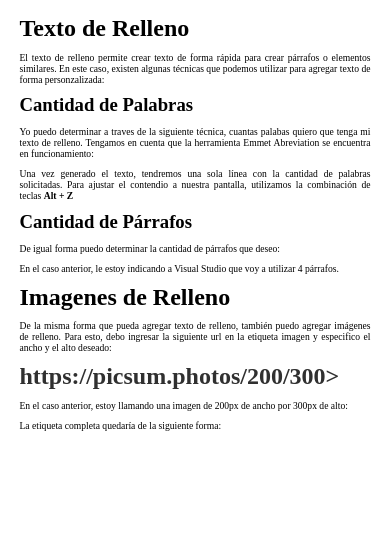
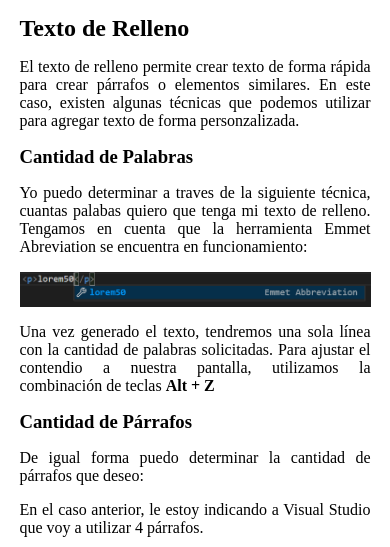
Before and after one commit to JDavid80/mi-aprendizaje, a plain HTML site: page 04-lorem-texto-relleno.html in a window 390 px wide. Shown: the part 297-844 px from the top of the page. Drawn offline with Linux system fonts and the light colour scheme.

Commit message:
Modificando ancho imagenes en media query

```diff
--- a/04-lorem-texto-relleno.html
+++ b/04-lorem-texto-relleno.html
@@ -16,10 +16,10 @@
         </ul>
         <h1>Lorem IPSUM - Texto e Imagenes de Relleno</h1><br>
         <h2>Texto de Relleno</h2>
-        <p>El texto de relleno permite crear texto de forma rápida para crear párrafos o elementos similares. En este caso, existen algunas técnicas que podemos utilizar para agregar texto de forma personzalizada:</p>
-        <!-- img -->
+        <p>El texto de relleno permite crear texto de forma rápida para crear párrafos o elementos similares. En este caso, existen algunas técnicas que podemos utilizar para agregar texto de forma personzalizada.</p>
         <h3>Cantidad de Palabras</h3>
         <p>Yo puedo determinar a traves de la siguiente técnica, cuantas palabas quiero que tenga mi texto de relleno. Tengamos en cuenta que la herramienta Emmet Abreviation se encuentra en funcionamiento:</p>
+        <img src="img/04a-lorem-palabras.png" alt="Palabas de Relleno">
         <p>Una vez generado el texto, tendremos una sola línea con la cantidad de palabras solicitadas. Para ajustar el contendio a nuestra pantalla, utilizamos la combinación de teclas <strong>Alt + Z</strong></p>
         <h3>Cantidad de Párrafos</h3>
         <p>De igual forma puedo determinar la cantidad de párrafos que deseo:</p>
--- a/css/main.css
+++ b/css/main.css
@@ -38,6 +38,9 @@ img {
         margin: 5em auto;
     }
     p {
-        font-size: 0.6em;
+        font-size: 1em;
+    }
+    img {
+        width: 100%;
     }
 }
```
Also changed, not shown: img/04a-lorem-palabras.png (added).
